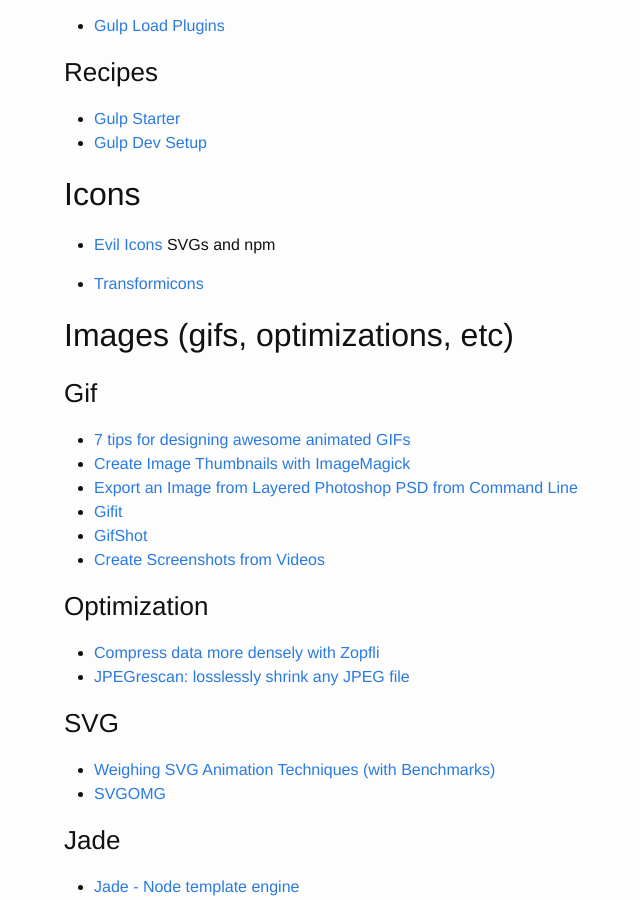
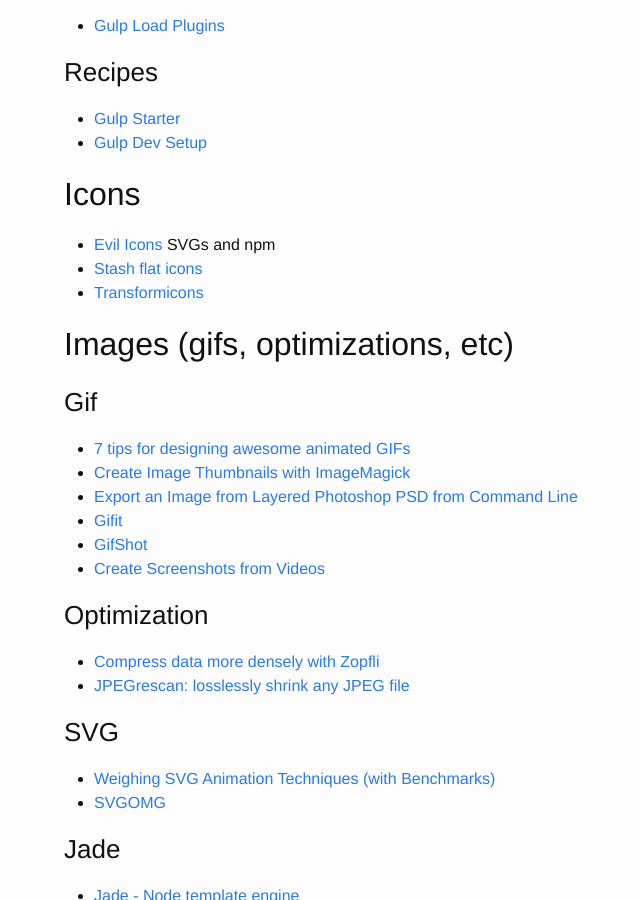
Before and after one commit to brownerd/brownerd.github.io, a Jekyll site: the page built from _posts/2015-01-01-reading-list-2015.md, in a window 1280 px wide and 900 px high, scrolled down 3879 px. Shown: the whole window, without its empty margins (206-846 px from the left). Built offline with Jekyll 4.4.1, drawn with Linux system fonts in a browser that asks for light colours; emoji names are drawn with the system emoji font.

Commit message:
stach icons

```diff
--- a/_posts/2015-01-01-reading-list-2015.md
+++ b/_posts/2015-01-01-reading-list-2015.md
@@ -228,7 +228,7 @@ Just tyring to get better with handling merge conflicts
 ## Icons
 
 - [Evil Icons](https://github.com/outpunk/gulp-evil-icons) SVGs and npm
-
+- [Stash flat icons](http://stashflaticons.com/)
 - [Transformicons](http://www.transformicons.com/builder.htmlhttp://www.transformicons.com/builder.html)
 
 
```
